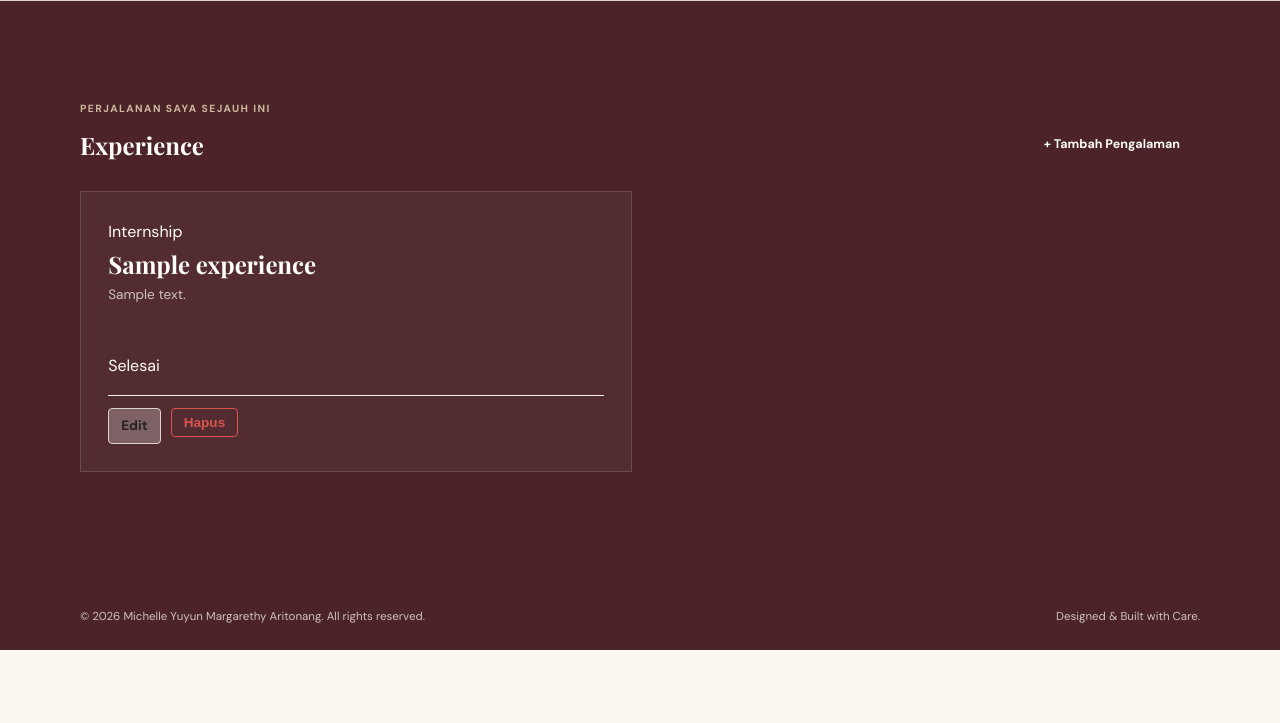
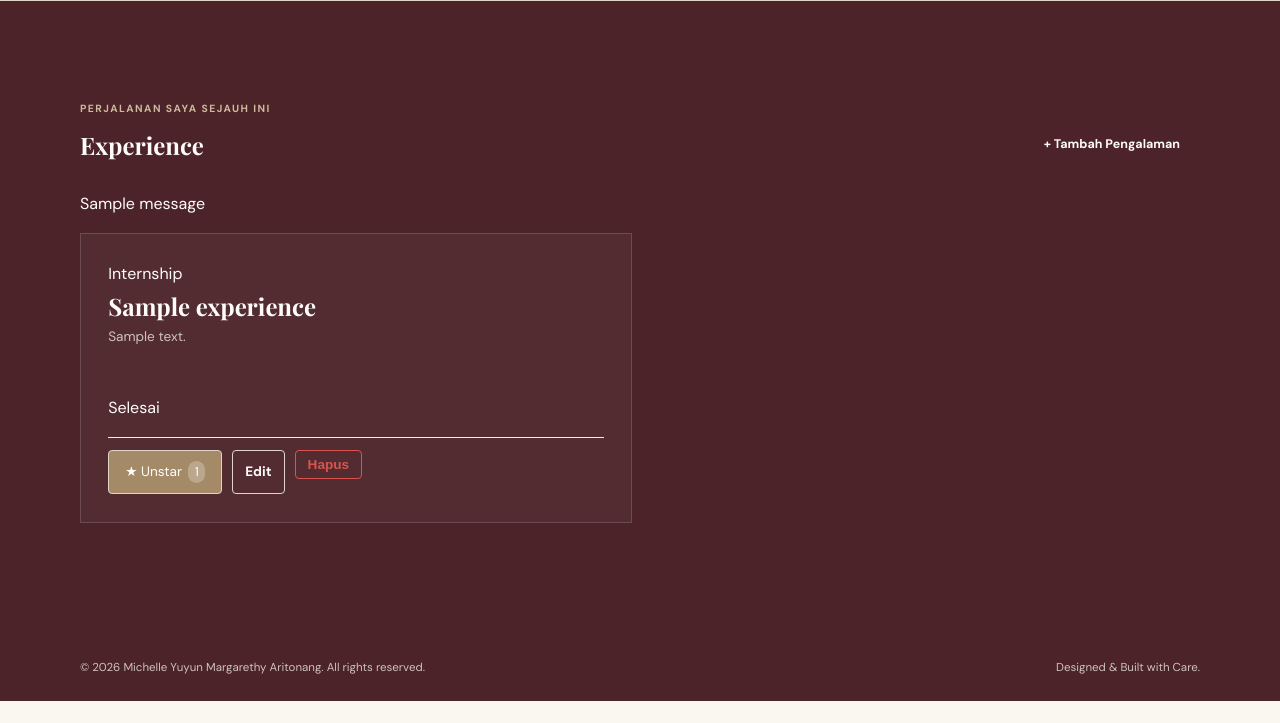
Before and after one commit to michellearitonang07/myportofolio, a Django app: page /experience/ in a window 1280 px wide. Shown: the part 77-800 px from the top of the page. Run offline with Django 5.2, Linux system fonts and the light colour scheme; a user stored in the database is signed in; tables that the repository leaves empty hold one stand-in row (values such as "Sample post"); one stand-in notice (Sample message) is shown; some web fonts are replaced.

Commit message:
feat(ui): show experience actions and star status by role

```diff
--- a/main/static/css/style.css
+++ b/main/static/css/style.css
@@ -1315,3 +1315,34 @@ p {
     cursor: pointer;
 }
 .nav-logout:hover { color: var(--burgundy); }
+
+/* Shared tutorial form controls use the existing portfolio palette. */
+.button {
+    padding: 0.65rem 1rem;
+    border: 1px solid var(--line);
+    border-radius: var(--radius-sm);
+    background: var(--burgundy);
+    color: var(--white);
+    font: inherit;
+    font-size: 0.85rem;
+    cursor: pointer;
+}
+.project-form { max-width: 600px; margin: 1.5rem 0; }
+.form-group { margin-bottom: 1rem; }
+.form-group label { display: block; margin-bottom: 0.35rem; }
+.project-form input, .project-form textarea, .form-control {
+    width: 100%;
+    padding: 0.7rem;
+    border: 1px solid var(--line);
+    border-radius: var(--radius-sm);
+    background: var(--white);
+    color: var(--text);
+    font: inherit;
+}
+.form-help { font-size: 0.8rem; margin: 0.5rem 0; }
+.form-help ul, .errorlist { padding-left: 1.25rem; }
+.form-error, .errorlist { font-weight: 600; }
+.form-message { margin: 1rem 0; }
+.experience-card .btn-outline { color: var(--white); background: transparent; }
+.experience-card .btn-outline:hover { color: var(--text); background: var(--white); }
+button:focus-visible { outline: 3px solid var(--gold); outline-offset: 3px; }
--- /dev/null
+++ b/main/templates/components/experience_star.html
@@ -0,0 +1,12 @@
+<form method="post"
+      action="{% url 'main:toggle_experience_star' experience.id %}"
+      class="star-form">
+    {% csrf_token %}
+    <button type="submit"
+            class="button button-star{% if user in experience.starred_by.all %} is-starred{% endif %}"
+            aria-label="{% if user in experience.starred_by.all %}Unstar{% else %}Star{% endif %} {{ experience.title }}"
+            aria-pressed="{% if user in experience.starred_by.all %}true{% else %}false{% endif %}">
+        {% if user in experience.starred_by.all %}★ Unstar{% else %}☆ Star{% endif %}
+        <span class="star-count">{{ experience.starred_by.count }}</span>
+    </button>
+</form>
--- a/main/templates/experience.html
+++ b/main/templates/experience.html
@@ -13,10 +13,16 @@
 
             <div style="display: flex; justify-content: space-between; align-items: center; margin-bottom: 24px;">
                 <h1>Experience</h1>
+                {% if user.is_superuser %}
                 <a href="{% url 'main:create_experience' %}" class="btn btn-dark" style="text-decoration: none;">
                     + Tambah Pengalaman
                 </a>
+                {% endif %}
             </div>
+
+            {% for message in messages %}
+                <p class="form-message" role="status">{{ message }}</p>
+            {% endfor %}
 
             <div class="experience-grid">
                 {% for experience in experience_list %}
@@ -36,17 +42,22 @@
                             {% endif %}
                         </div>
 
-                        <!-- Action Buttons (Edit & Delete) -->
-                        <div style="display: flex; gap: 10px; margin-top: 16px; border-top: 1px solid #eee; padding-top: 12px;">
+                        <!-- Server-side permissions remain enforced in the views. -->
+                        <div style="display: flex; flex-wrap: wrap; gap: 10px; margin-top: 16px; border-top: 1px solid #eee; padding-top: 12px;">
+                            {% include "components/experience_star.html" with experience=experience %}
+                            {% if user.is_superuser or is_editor %}
                             <a href="{% url 'main:edit_experience' experience.id %}" class="btn btn-outline" style="font-size: 0.85rem; padding: 6px 12px; text-decoration: none;">
                                 Edit
                             </a>
+                            {% endif %}
+                            {% if user.is_superuser %}
                             <form action="{% url 'main:delete_experience' experience.id %}" method="POST" style="display: inline;" onsubmit="return confirm('Apakah kamu yakin ingin menghapus pengalaman ini?');">
                                 {% csrf_token %}
                                 <button type="submit" class="btn btn-outline" style="font-size: 0.85rem; padding: 6px 12px; color: #d9534f; border-color: #d9534f; cursor: pointer; background: transparent;">
                                     Hapus
                                 </button>
                             </form>
+                            {% endif %}
                         </div>
                     </article>
                 {% empty %}
--- a/main/templates/experience_form.html
+++ b/main/templates/experience_form.html
@@ -12,6 +12,7 @@
 
     <form method="POST" style="display: flex; flex-direction: column; gap: 16px;">
         {% csrf_token %}
+        {{ form.non_field_errors }}
 
         {% for field in form %}
             <div style="display: flex; flex-direction: column; gap: 6px;">
```
Also changed, not shown: main/tests.py (+29 -0 lines).
